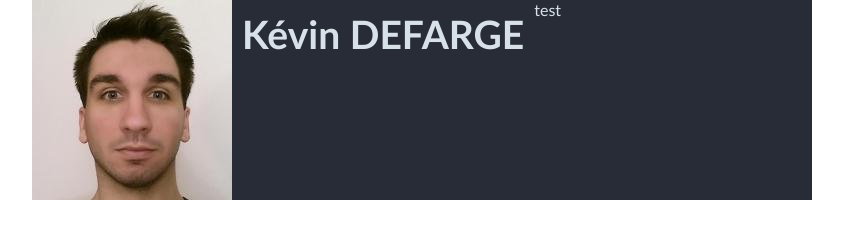
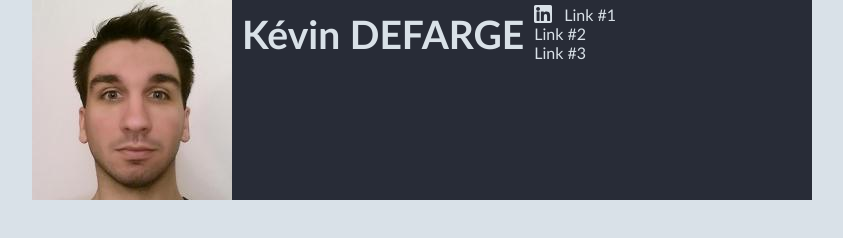
Before and after one commit to kdefarge/cv, a plain HTML site: page v2.html in a window 1280 px wide. Shown: the whole page, without its empty margins (218-1061 px from the left). Drawn offline with nearby package versions, Linux system fonts and the light colour scheme; files that its build step writes are made by us from their sources.

Commit message:
Update - add icon to link - same file with sass syntax - add linkedin svg

```diff
--- a/v2.html
+++ b/v2.html
@@ -12,7 +12,15 @@
                 <div class="header__info__name">Kévin DEFARGE</div>
             </div>
             <div class="header__links">
-                test
+                <div class="addicon addicon--linkedin">
+                    Link #1
+                </div>
+                <div class="header__link">
+                    Link #2
+                </div>
+                <div class="header__link">
+                    Link #3
+                </div>
             </div>
         </div>
     </body>
--- /dev/null
+++ b/v2.sass
@@ -0,0 +1,33 @@
+$color1: #282c37ff
+$color2: #9baec8ff
+$color3: #d9e1e8ff
+$color4: #2b90d9ff
+
+*
+ margin: 0
+ font-family: Calibri
+
+body
+ background-color: $color3
+
+.header
+ width: 780px
+ margin: auto
+ font-size: 16px
+ display: flex
+ justify-content: flex-start
+ background-color: $color1
+ color: $color3
+ &__info
+  padding: 10px
+  &__name
+   font-weight: 900
+   font-size: 2.441rem
+
+.addicon
+ background-repeat: no-repeat
+ background-size: 18px
+ padding-left: 30px
+ margin-top: 5px
+ &--linkedin
+  background-image: url("image/linkedin.svg")
--- a/v2.scss
+++ b/v2.scss
@@ -3,9 +3,13 @@ $color2: #9baec8ff;
 $color3: #d9e1e8ff;
 $color4: #2b90d9ff;
 
-*{
+* {
     margin:0;
     font-family: Calibri;
+}
+
+body {
+    background-color: $color3;
 }
 
 .header {
@@ -24,3 +28,13 @@ $color4: #2b90d9ff;
         }
     }
 }
+
+.addicon {
+    background-repeat:no-repeat;
+    background-size:18px;
+    padding-left:30px;
+    margin-top:5px;
+    &--linkedin {
+        background-image:url("image/linkedin.svg");
+    }
+}
```
Also changed, not shown: image/linkedin.svg (added).
